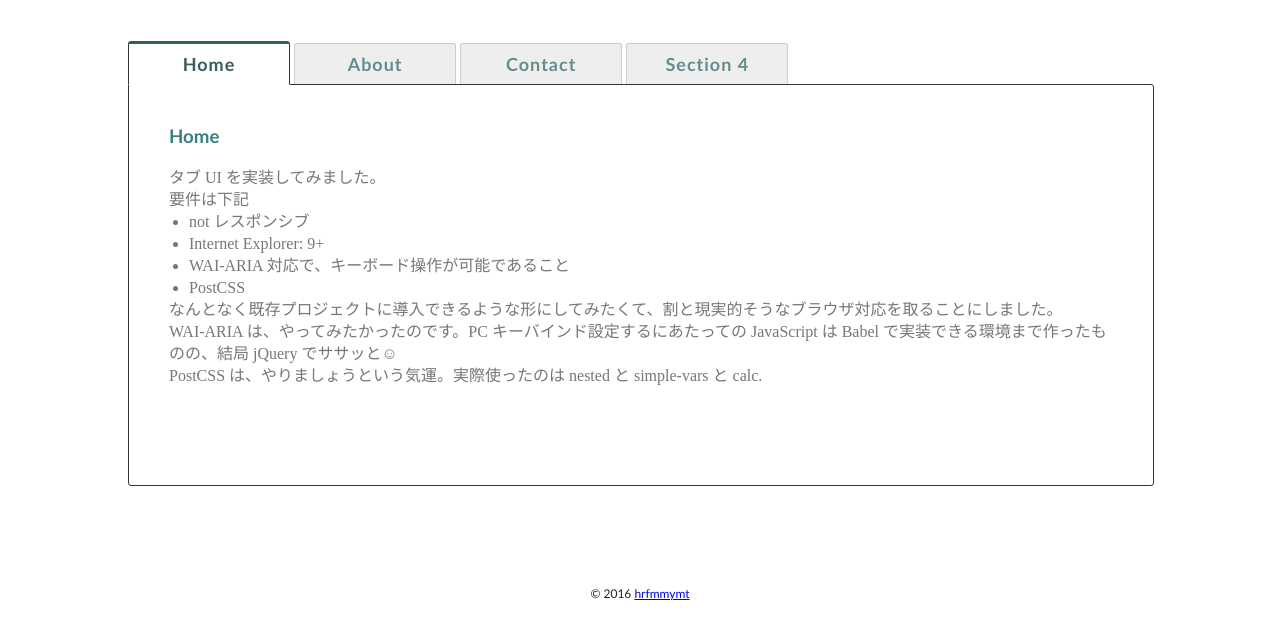
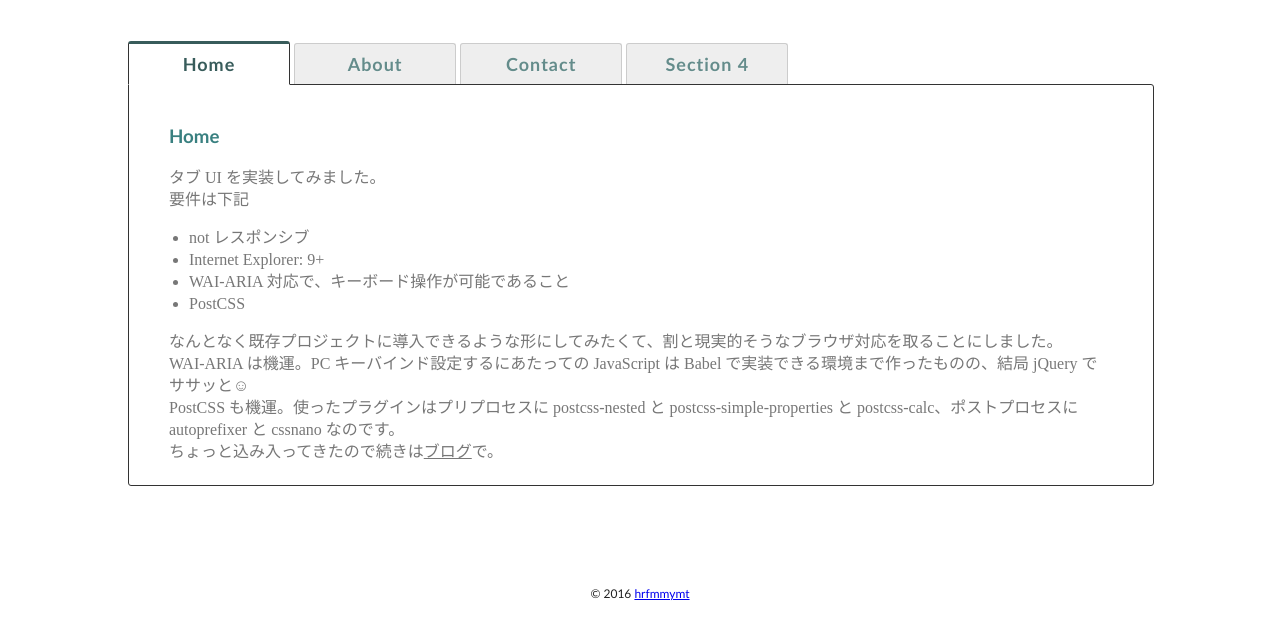
Before and after one commit to hrfmmymt/tab-test, a website: page index.html in a window 1280 px wide. Drawn offline with Linux system fonts and the light colour scheme.

Commit message:
postscript.

```diff
--- a/index.html
+++ b/index.html
@@ -28,8 +28,9 @@
           <li>PostCSS</li>
         </ul>
         <p>なんとなく既存プロジェクトに導入できるような形にしてみたくて、割と現実的そうなブラウザ対応を取ることにしました。</p>
-        <p>WAI-ARIA は、やってみたかったのです。PC キーバインド設定するにあたっての JavaScript は Babel で実装できる環境まで作ったものの、結局 jQuery でササッと&#9786;</p>
-        <p>PostCSS は、やりましょうという気運。実際使ったのは nested と simple-vars と calc.</p>
+        <p>WAI-ARIA は機運。PC キーバインド設定するにあたっての JavaScript は Babel で実装できる環境まで作ったものの、結局 jQuery でササッと&#9786;</p>
+        <p>PostCSS も機運。使ったプラグインはプリプロセスに postcss-nested と postcss-simple-properties と postcss-calc、ポストプロセスに autoprefixer と cssnano なのです。</p>
+        <p>ちょっと込み入ってきたので続きは<a href="http://hrfmmymt.tumblr.com/" target="_blank">ブログ</a>で。</p>
       </div><!-- [/section1] -->
 
       <div id="section2" class="content__panel" aria-labelledby="tab2" role="tabpanel" aria-hidden="true">
--- a/src/cssnext/style.css
+++ b/src/cssnext/style.css
@@ -156,6 +156,7 @@ body {
 
   & ul {
     padding-left: var(--std-px-amount);
+    margin: 1em 0;
   }
 
   & a {
```
Also changed, not shown: dist/css/style.css, 1 other file.
